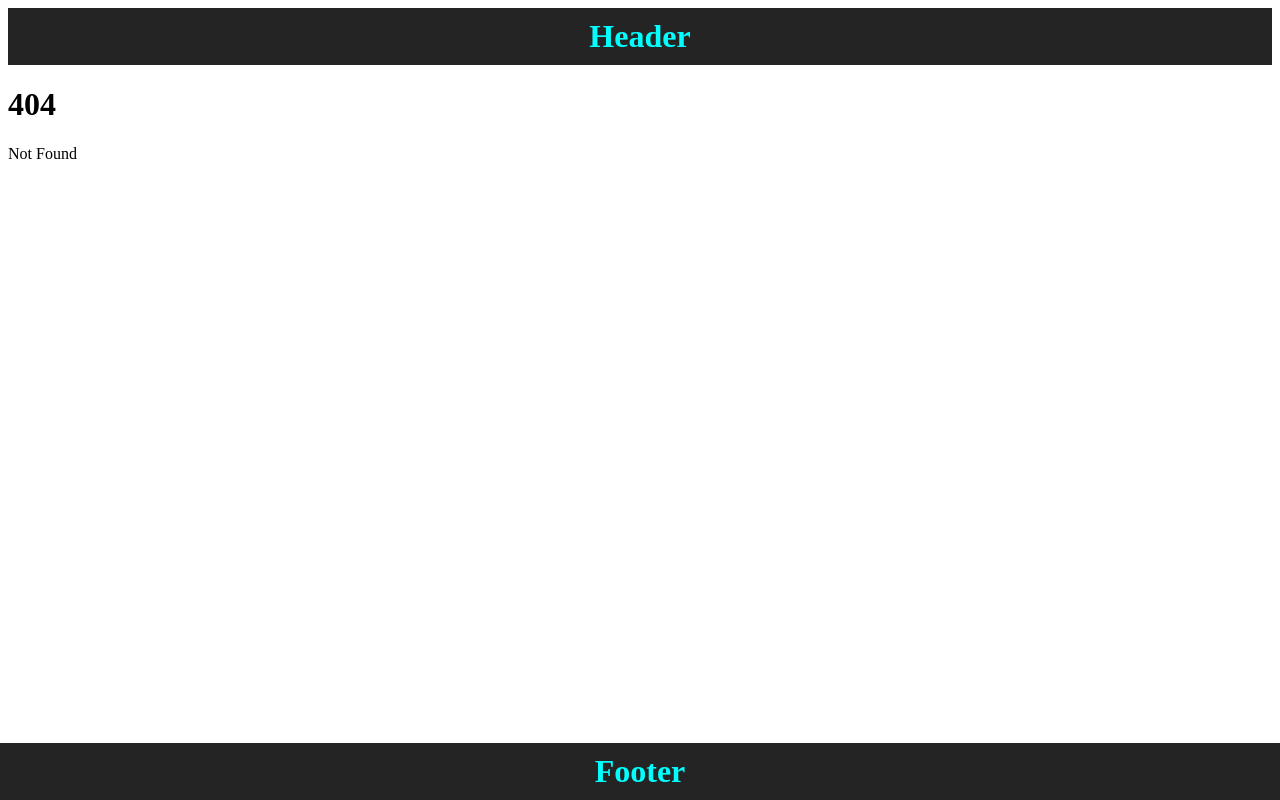
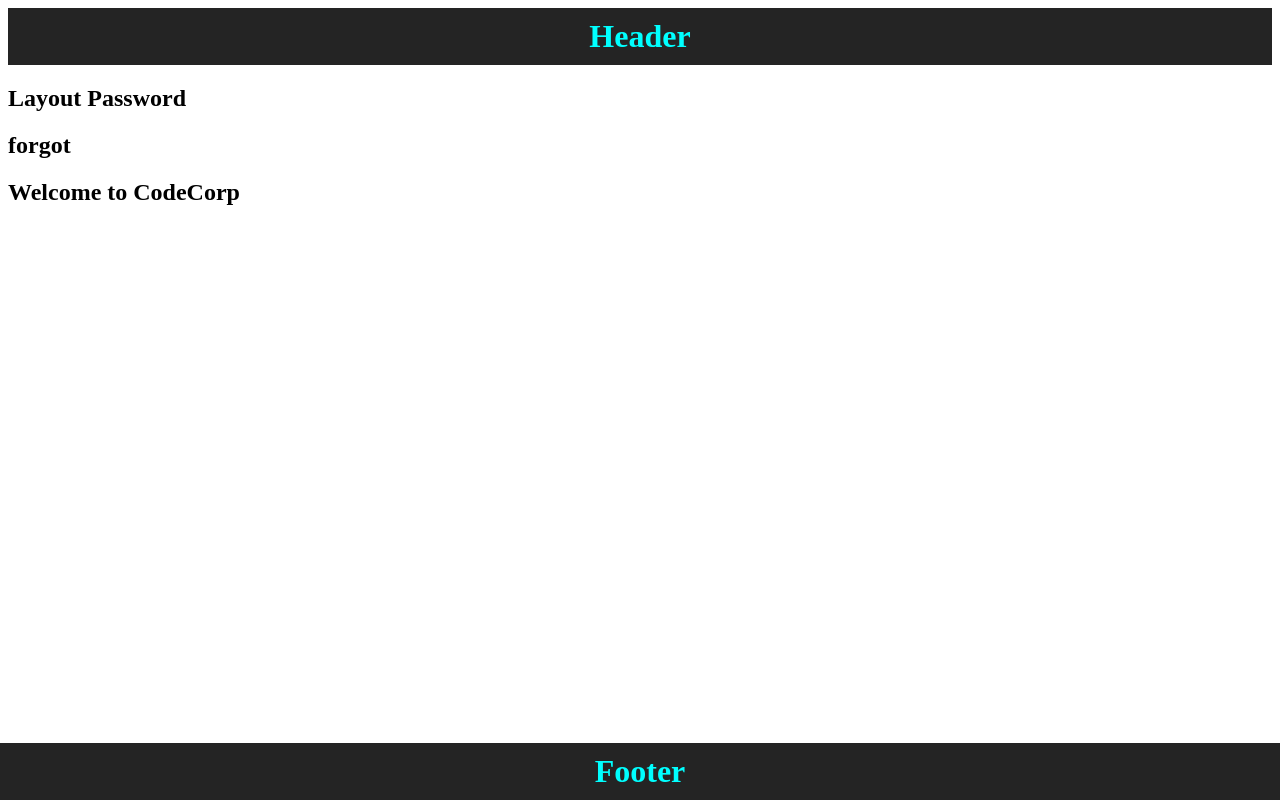
Before and after one commit to TLRKiliann/sveltekit-tutorial, a SvelteKit app in the folder my-app/: page /password/forgot in a window 1280 px wide. Before the commit this address had no page. Built offline with nearby package versions, Linux system fonts and the light colour scheme.

Commit message:
layout with password created & explaned

```diff
--- /dev/null
+++ b/my-app/src/routes/(auth)/password/+layout.svelte
@@ -0,0 +1,2 @@
+<h2>Layout Password</h2>
+<slot />
--- /dev/null
+++ b/my-app/src/routes/(auth)/password/forgot/+page.svelte
@@ -0,0 +1 @@
+<h2>forgot</h2>
--- /dev/null
+++ b/my-app/src/routes/(auth)/password/info/+page@(auth).svelte
@@ -0,0 +1 @@
+<h2>Info</h2>
--- /dev/null
+++ b/my-app/src/routes/(auth)/password/reset/+page@.svelte
@@ -0,0 +1 @@
+<h2>Reset</h2>
```
Also changed, not shown: 1 other file (tests, documents, lock files or other folders).
